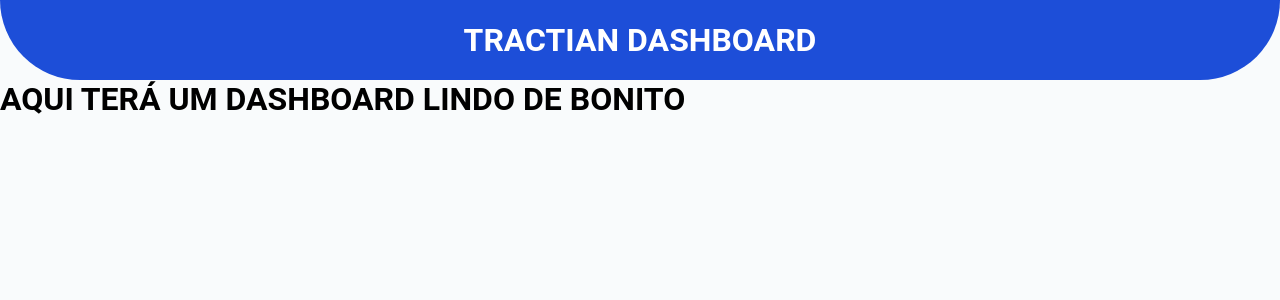
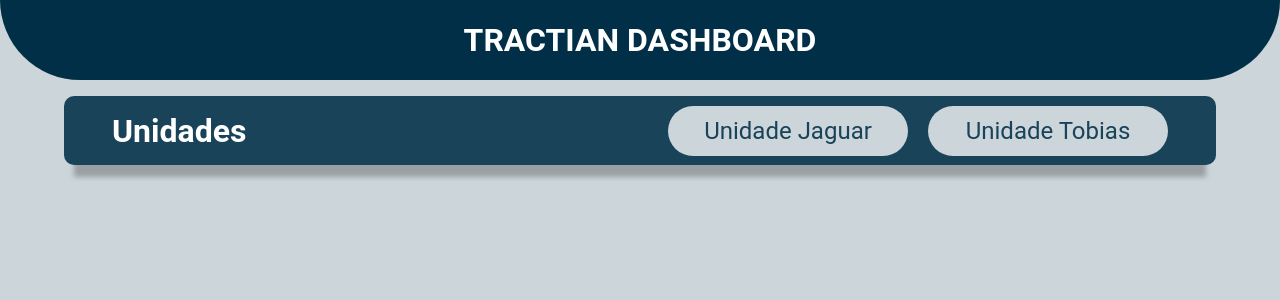
Before and after one commit to jjromary/Dashboard_Ativos_Industriais, a React (Vite) app: page / in a window 1280 px wide. Shown: the top 300 px of the page. Built offline with nearby package versions, Linux system fonts and the light colour scheme.

Commit message:
created list units

```diff
--- /dev/null
+++ b/src/Components/Button/index.tsx
@@ -0,0 +1,13 @@
+import { ButtonContainer } from "./styles";
+
+interface ButtonProps {
+  title: string;
+}
+
+export default function Button({ title }: ButtonProps) {
+  return (
+    <ButtonContainer >
+      {title}
+    </ButtonContainer>
+  )
+}
--- /dev/null
+++ b/src/Components/Button/styles.ts
@@ -0,0 +1,16 @@
+import styled from "styled-components";
+
+export const ButtonContainer = styled.button`
+  border: none;
+  width: 240px;
+  height: 50px;
+  border-radius: 50px;
+  background: ${(props) => props.theme["default-background"]};
+  color: ${(props) => props.theme["blue-500"]};
+  font-size: 1.5rem;
+
+  :hover {
+    filter: brightness(0.8);
+    transition: 0.5s;
+  }
+`;
--- a/src/Components/Header/styles.ts
+++ b/src/Components/Header/styles.ts
@@ -7,7 +7,7 @@ export const HeaderContainer = styled.header`
   justify-content: center;
   height: 80px;
   border-radius: 0px 0px 146px 146.5px;
-  background: ${(props) => props.theme["blue-500"]};
+  background: ${(props) => props.theme["blue-700"]};
   color: white;
   font-weight: bold;
 `;
--- /dev/null
+++ b/src/Pages/Home/Components/Units/index.tsx
@@ -0,0 +1,14 @@
+import Button from "../../../../Components/Button";
+import { ButtonsContainer, Title, UnitsContainer } from "./styles";
+
+export default function Units() {
+  return (
+    <UnitsContainer>
+      <Title>Unidades</Title>
+      <ButtonsContainer>
+        <Button title="Unidade Jaguar" />
+        <Button title="Unidade Tobias" />
+      </ButtonsContainer>
+    </UnitsContainer>
+  )
+}
--- /dev/null
+++ b/src/Pages/Home/Components/Units/styles.ts
@@ -0,0 +1,28 @@
+import styled from "styled-components";
+
+export const UnitsContainer = styled.div`
+  width: 90%;
+  height: 69px;
+  background: ${(props) => props.theme["blue-500"]};
+  border-radius: 0.625rem;
+  margin-top: 1rem;
+
+  display: flex;
+  align-items: center;
+  justify-content: space-between;
+  padding: 0 3rem;
+  box-shadow: 0px 22px 5px -10px rgba(0, 0, 0, 0.25);
+`;
+
+export const Title = styled.span`
+  font-size: 2rem;
+  font-weight: bold;
+  color: white;
+`;
+
+export const ButtonsContainer = styled.div`
+  min-width: 500px;
+  display: flex;
+  align-items: center;
+  justify-content: space-between;
+`;
--- a/src/Pages/Home/index.tsx
+++ b/src/Pages/Home/index.tsx
@@ -1,9 +1,10 @@
+import Units from "./Components/Units";
 import { HomeContainer } from "./styles";
 
 export default function Home() {
   return (
     <HomeContainer>
-      <h1>AQUI TERÁ UM DASHBOARD LINDO DE BONITO</h1>
+      <Units />
     </HomeContainer>
   )
 }
--- a/src/Pages/Home/styles.ts
+++ b/src/Pages/Home/styles.ts
@@ -1,7 +1,7 @@
 import styled from "styled-components";
 
 export const HomeContainer = styled.main`
-  flex: 1;
   display: flex;
   flex-direction: column;
+  align-items: center;
 `;
--- a/src/Styles/Themes/defaultTheme.ts
+++ b/src/Styles/Themes/defaultTheme.ts
@@ -1,10 +1,10 @@
 export const defaultTheme = {
   white: "#ffffff",
 
-  "blue-500": "#1D4ED8",
-  "blue-700": "#002794",
+  "blue-500": "#194359",
+  "blue-700": "#002F47",
   "blue-900": "#07074E",
 
-  "default-background": "#F9FBFC",
-  "text-base": "#000000",
+  "default-background": "#CCD5DA",
+  "button-hover": "#B2DBF1",
 } as const;
--- a/src/Styles/global.ts
+++ b/src/Styles/global.ts
@@ -15,7 +15,7 @@ export const GlobalStyles = createGlobalStyle`
 
     body {
         background-color: ${(props) => props.theme["default-background"]};
-        color: ${(props) => props.theme["text-base"]};
+        color: ${(props) => props.theme["blue-500"]};
         -webkit-font-smoothing: antialiased;
     }
 
```
